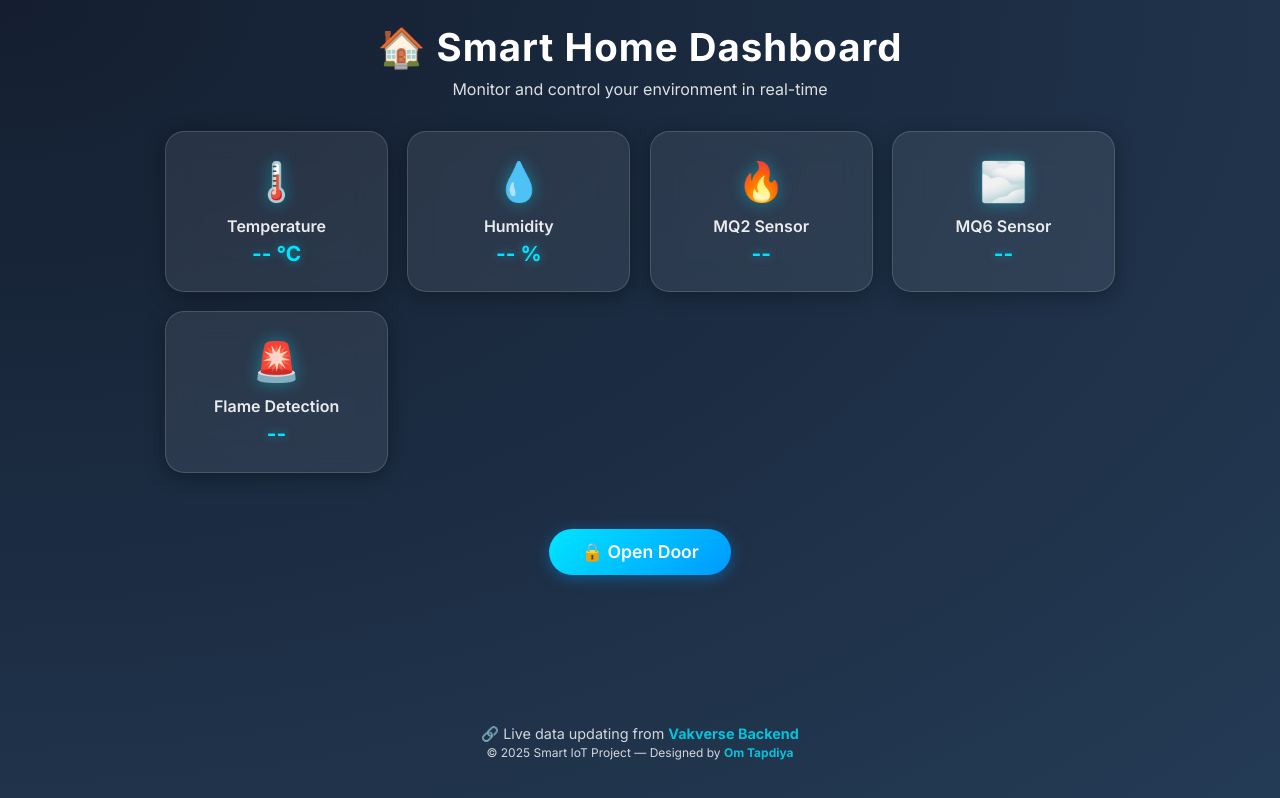
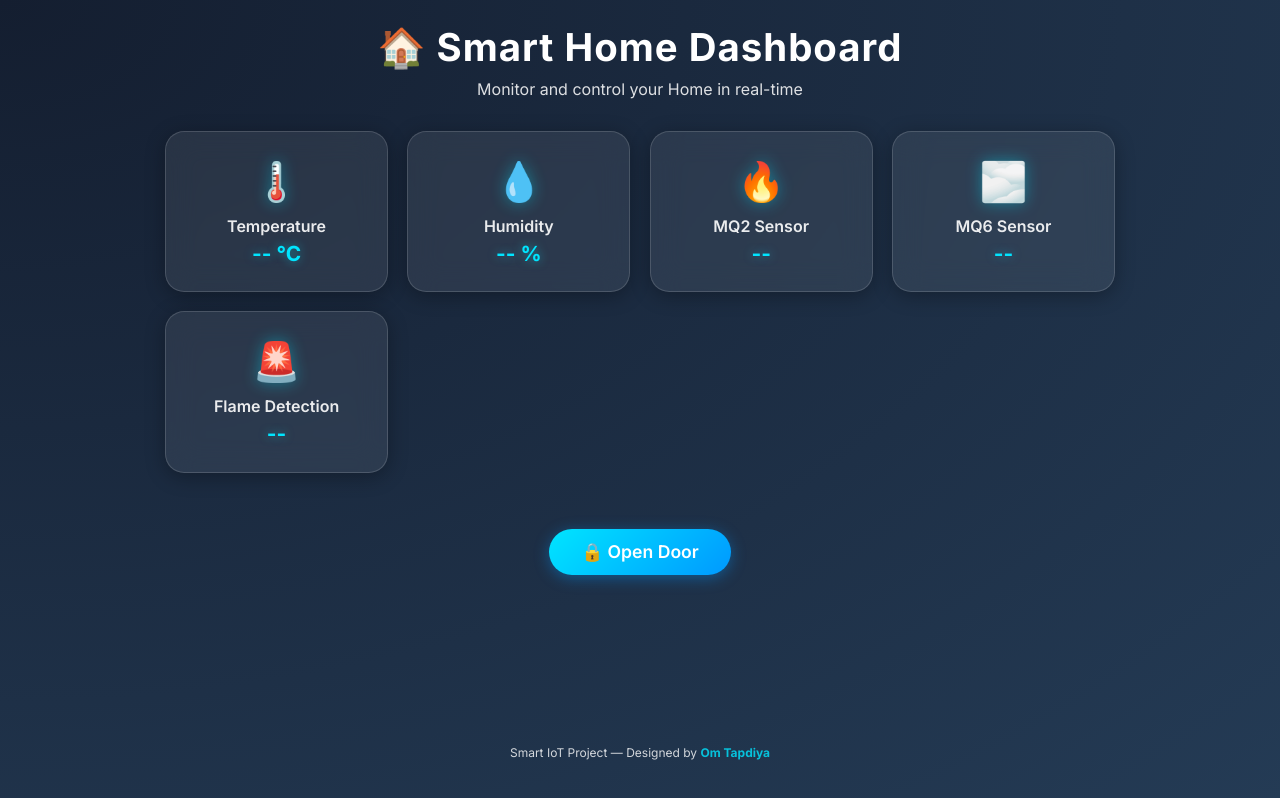
Before and after one commit to Om-mac/vakverse-dashboard, a plain HTML site: page index.html in a window 1280 px wide. Drawn offline with Linux system fonts and the light colour scheme; no server answers.

Commit message:
some text changes

```diff
--- a/index.html
+++ b/index.html
@@ -9,7 +9,7 @@
 <body>
   <header>
     <h1>🏠 Smart Home Dashboard</h1>
-    <p>Monitor and control your environment in real-time</p>
+    <p>Monitor and control your Home in real-time</p>
   </header>
 
   <main class="dashboard">
@@ -64,8 +64,8 @@
   </section>
 
   <footer>
-    <p>🔗 Live data updating from <b>Vakverse Backend</b></p>
-    <small>© 2025 Smart IoT Project — Designed by <b>Om Tapdiya</b></small>
+    <!-- <p>🔗 Live data updating from <b>Vakverse Backend</b></p> -->
+    <small> Smart IoT Project — Designed by <b>Om Tapdiya</b></small>
   </footer>
 
   <script src="script.js"></script>
```
